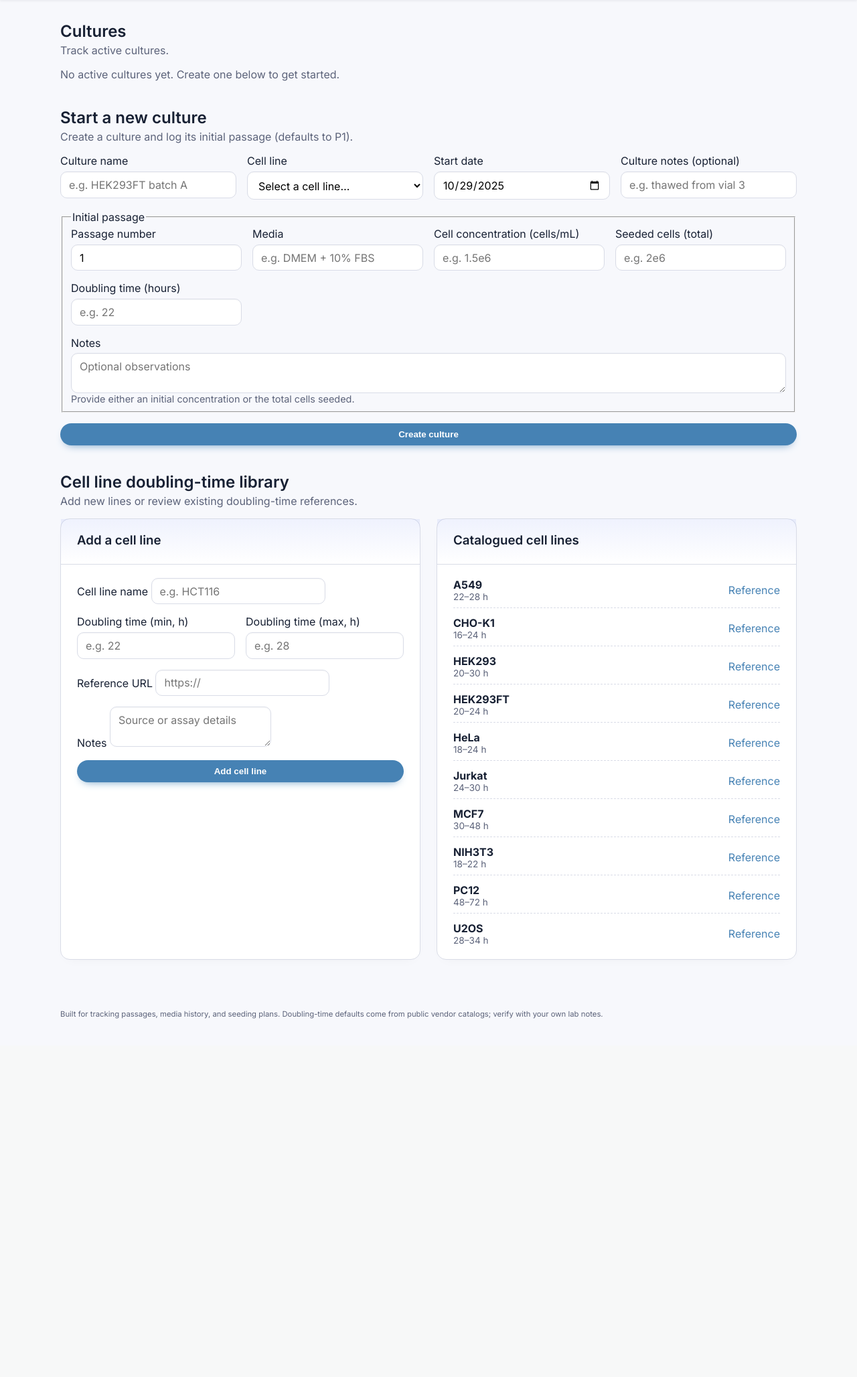
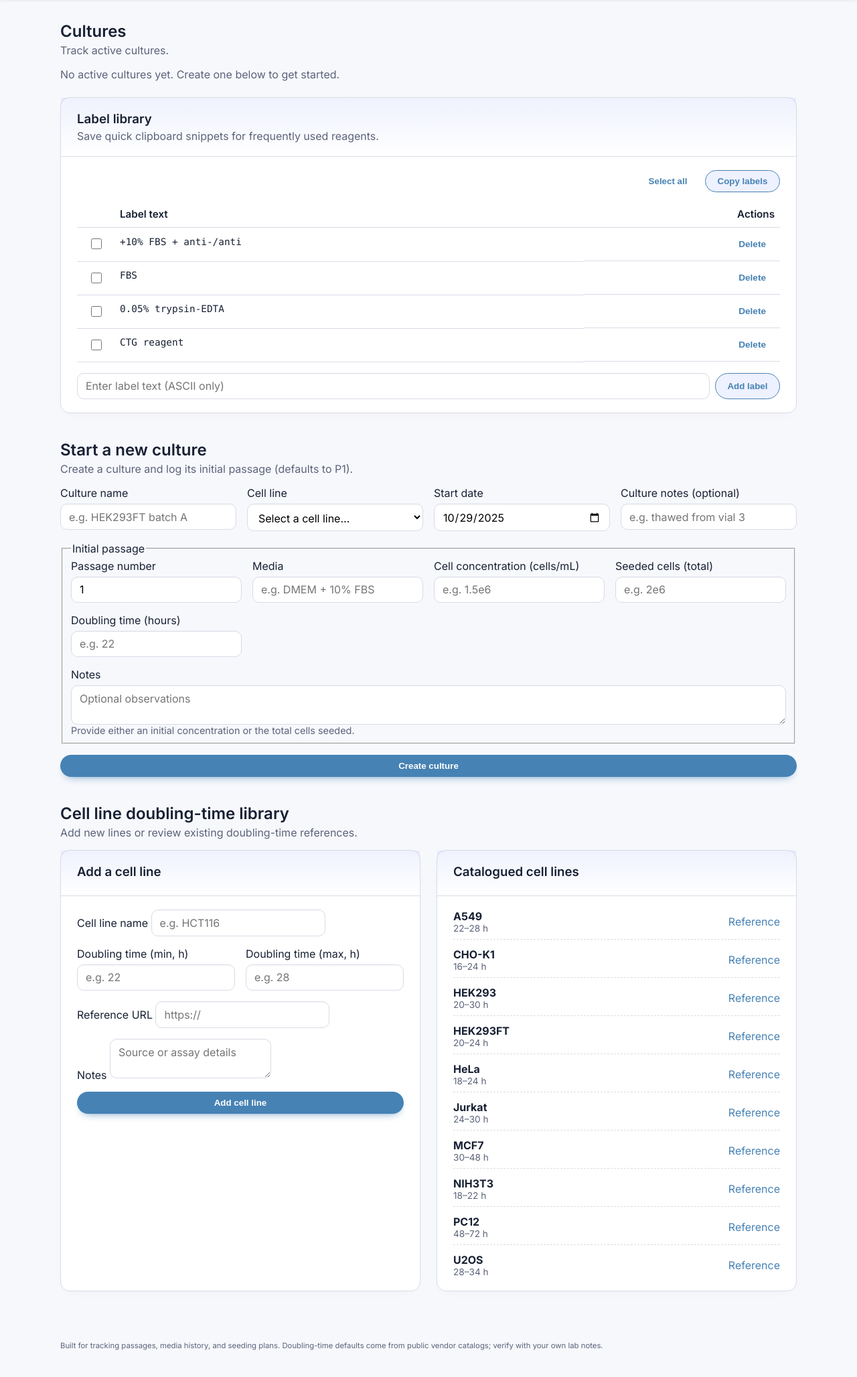
Before and after one commit to cyeunghl/cellSplitter, a Flask app: page / in a window 1280 px wide. Shown: the part 66-2122 px from the top of the page at 67% size. Before the commit the page ends 1587 px from the top, so only its background shows below. Run offline with Flask 3, Linux system fonts and the light colour scheme; data comes from the database, SQL or seed files in the repository; data that the repository does not hold is empty.

Commit message:
Add stale reminder control and label library

```diff
--- a/app.py
+++ b/app.py
@@ -60,6 +60,17 @@ HARVEST_VOLUME_HINTS: list[tuple[str, float]] = [
 PASSAGE_WARNING_SETTING = "passage_warning_threshold"
 DEFAULT_PASSAGE_WARNING = 20
 
+STALE_WARNING_SETTING = "stale_cutoff_days"
+DEFAULT_STALE_CUTOFF_DAYS = 4
+
+LABEL_LIBRARY_SETTING = "label_library"
+DEFAULT_LABEL_LIBRARY = [
+    "+10% FBS + anti-/anti",
+    "FBS",
+    "0.05% trypsin-EDTA",
+    "CTG reagent",
+]
+
 MYCO_STATUS_UNTESTED = "myco_untested"
 MYCO_STATUS_TESTED = "myco_tested"
 MYCO_STATUS_FREE = "myco_free"
@@ -135,6 +146,7 @@ class Culture(db.Model):
     start_date = db.Column(db.Date, nullable=False, default=date.today)
     notes = db.Column(db.Text, nullable=True)
     ended_on = db.Column(db.Date, nullable=True)
+    last_handled_on = db.Column(db.Date, nullable=True)
     measured_cell_concentration = db.Column(db.Float, nullable=True)
     measured_slurry_volume_ml = db.Column(db.Float, nullable=True)
     pre_split_confluence_percent = db.Column(db.Integer, nullable=True)
@@ -282,6 +294,10 @@ def setup_database() -> None:
     ensure_columns()
     if Setting.get_value(PASSAGE_WARNING_SETTING) is None:
         Setting.set_value(PASSAGE_WARNING_SETTING, str(DEFAULT_PASSAGE_WARNING))
+    if Setting.get_value(STALE_WARNING_SETTING) is None:
+        Setting.set_value(STALE_WARNING_SETTING, str(DEFAULT_STALE_CUTOFF_DAYS))
+    if Setting.get_value(LABEL_LIBRARY_SETTING) is None:
+        Setting.set_value(LABEL_LIBRARY_SETTING, json.dumps(DEFAULT_LABEL_LIBRARY))
 
 
 def ensure_columns() -> None:
@@ -311,6 +327,8 @@ def ensure_columns() -> None:
             connection.execute(
                 text("ALTER TABLE culture ADD COLUMN measured_slurry_volume_ml FLOAT")
             )
+        if not has_column("culture", "last_handled_on"):
+            connection.execute(text("ALTER TABLE culture ADD COLUMN last_handled_on DATE"))
         if not has_column("culture", "pre_split_confluence_percent"):
             connection.execute(
                 text("ALTER TABLE culture ADD COLUMN pre_split_confluence_percent INTEGER")
@@ -341,6 +359,12 @@ def ensure_columns() -> None:
             ),
             {"free": MYCO_STATUS_FREE, "tested": MYCO_STATUS_TESTED},
         )
+        connection.execute(
+            text(
+                "UPDATE culture SET last_handled_on = start_date "
+                "WHERE last_handled_on IS NULL"
+            )
+        )
 
 
 def parse_date(value: str | None) -> date:
@@ -494,6 +518,40 @@ def get_passage_warning_threshold() -> int:
     return max(1, value)
 
 
+def get_stale_cutoff_days() -> int:
+    raw = Setting.get_value(STALE_WARNING_SETTING)
+    if raw is None:
+        return DEFAULT_STALE_CUTOFF_DAYS
+    try:
+        value = int(raw)
+    except (TypeError, ValueError):
+        return DEFAULT_STALE_CUTOFF_DAYS
+    return max(0, value)
+
+
+def get_label_library() -> list[str]:
+    raw = Setting.get_value(LABEL_LIBRARY_SETTING)
+    if not raw:
+        return DEFAULT_LABEL_LIBRARY.copy()
+    try:
+        data = json.loads(raw)
+    except (TypeError, json.JSONDecodeError):
+        return DEFAULT_LABEL_LIBRARY.copy()
+    if not isinstance(data, list):
+        return DEFAULT_LABEL_LIBRARY.copy()
+    labels: list[str] = []
+    for entry in data:
+        if isinstance(entry, str):
+            cleaned = entry.strip()
+            if cleaned:
+                labels.append(cleaned)
+    return labels
+
+
+def save_label_library(labels: list[str]) -> None:
+    Setting.set_value(LABEL_LIBRARY_SETTING, json.dumps(labels))
+
+
 @app.route("/")
 def index():
     active_cultures = (
@@ -511,7 +569,8 @@ def index():
 
     today_value = date.today()
     passage_warning_threshold = get_passage_warning_threshold()
-    stale_cutoff_days = 4
+    stale_cutoff_days = get_stale_cutoff_days()
+    label_library = get_label_library()
 
     t75_vessel_id = None
     for vessel in vessels:
@@ -522,12 +581,15 @@ def index():
     bulk_culture_payload: list[dict] = []
     for culture in active_cultures:
         latest = culture.latest_passage
-        if latest is not None:
-            days_since_last_passage = (today_value - latest.date).days
-        else:
-            days_since_last_passage = (today_value - culture.start_date).days
-        culture.days_since_last_passage = days_since_last_passage
-        culture.is_stale = days_since_last_passage is not None and days_since_last_passage > stale_cutoff_days
+        last_activity_date = culture.start_date
+        if latest is not None and latest.date > last_activity_date:
+            last_activity_date = latest.date
+        if culture.last_handled_on and culture.last_handled_on > last_activity_date:
+            last_activity_date = culture.last_handled_on
+        days_since_last_activity = (today_value - last_activity_date).days
+
+        culture.days_since_last_passage = days_since_last_activity
+        culture.is_stale = days_since_last_activity is not None and days_since_last_activity > stale_cutoff_days
         culture.passage_warning_threshold = passage_warning_threshold
         culture.current_myco_status_value = culture.current_myco_status
         culture.current_myco_status_label = display_myco_status(culture.current_myco_status_value)
@@ -600,7 +662,7 @@ def index():
             "latest_vessel_name": latest_vessel_name,
             "default_slurry_volume_ml": default_slurry_volume_ml,
             "pre_split_confluence_percent": culture.pre_split_confluence_percent,
-            "days_since_last_passage": days_since_last_passage,
+            "days_since_last_passage": days_since_last_activity,
             "myco_status": culture.current_myco_status_value,
             "myco_status_locked": culture.myco_status_locked,
             "last_total_area_cm2": last_total_area,
@@ -636,6 +698,7 @@ def index():
         today=today_value,
         passage_warning_threshold=passage_warning_threshold,
         stale_cutoff_days=stale_cutoff_days,
+        label_library=label_library,
         myco_status_choices=MYCO_STATUS_CHOICES,
     )
 
@@ -659,6 +722,60 @@ def update_passage_threshold():
     return redirect(url_for("index"))
 
 
+@app.route("/settings/stale-cutoff", methods=["POST"])
+def update_stale_cutoff():
+    raw_value = request.form.get("stale_cutoff_days")
+    if raw_value in (None, ""):
+        flash("Enter the number of days before a culture is considered stale.", "error")
+        return redirect(url_for("index"))
+    try:
+        numeric = int(raw_value)
+    except (TypeError, ValueError):
+        flash("Enter a whole number of days (e.g. 4).", "error")
+        return redirect(url_for("index"))
+    if numeric < 0:
+        flash("Days cannot be negative.", "error")
+        return redirect(url_for("index"))
+    Setting.set_value(STALE_WARNING_SETTING, str(numeric))
+    if numeric == 1:
+        message = "Stale reminder updates after 1 day of inactivity."
+    else:
+        message = f"Stale reminder updates after {numeric} days of inactivity."
+    flash(message, "success")
+    return redirect(url_for("index"))
+
+
+@app.route("/labels", methods=["POST"])
+def add_label():
+    label_text = (request.form.get("label_text") or "").strip()
+    if not label_text:
+        flash("Enter label text before saving.", "error")
+        return redirect(url_for("index"))
+    if not label_text.isascii():
+        flash("Use ASCII characters for label text.", "error")
+        return redirect(url_for("index"))
+    labels = get_label_library()
+    labels.append(label_text)
+    save_label_library(labels)
+    flash("Label added to the library.", "success")
+    return redirect(url_for("index"))
+
+
+@app.route("/labels/<int:label_index>/delete", methods=["POST"])
+def delete_label(label_index: int):
+    labels = get_label_library()
+    if label_index < 0 or label_index >= len(labels):
+        flash("Selected label could not be found.", "error")
+        return redirect(url_for("index"))
+    removed = labels.pop(label_index)
+    save_label_library(labels)
+    if removed:
+        flash(f"Removed label '{removed}'.", "info")
+    else:
+        flash("Label removed.", "info")
+    return redirect(url_for("index"))
+
+
 @app.route("/culture", methods=["POST"])
 def create_culture():
     name = request.form.get("name", "").strip()
@@ -699,6 +816,7 @@ def create_culture():
         name=name,
         cell_line=cell_line,
         start_date=start_date,
+        last_handled_on=start_date,
         notes=culture_notes,
     )
     db.session.add(culture)
@@ -771,6 +889,7 @@ def clone_culture(culture_id: int):
         name=name,
         cell_line=culture.cell_line,
         start_date=today_value,
+        last_handled_on=today_value,
         notes=culture.notes,
     )
     db.session.add(new_culture)
@@ -999,6 +1118,7 @@ def add_passage(culture_id: int):
     db.session.add(passage)
 
     culture.pre_split_confluence_percent = None
+    culture.last_handled_on = passage_date
     db.session.commit()
 
     flash(
@@ -1717,6 +1837,7 @@ def create_bulk_passages():
         db.session.add(passage)
 
         culture.pre_split_confluence_percent = None
+        culture.last_handled_on = passage_date
 
         created_passages.append(
             {
@@ -1913,9 +2034,10 @@ def refresh_media(culture_id: int):
         else:
             culture.notes = entry
 
+    culture.last_handled_on = date.today()
     db.session.commit()
-    flash(f"Logged media refresh for '{culture.name}'.", "success")
-    return redirect(url_for("view_culture", culture_id=culture.id))
+    flash("Media refreshed.", "success")
+    return redirect(url_for("index"))
 
 
 @app.route("/culture/<int:culture_id>/myco", methods=["POST"])
--- a/static/css/style.css
+++ b/static/css/style.css
@@ -99,9 +99,22 @@ a:hover {
   margin-top: 0.25rem;
 }
 
+.sr-only {
+  position: absolute;
+  width: 1px;
+  height: 1px;
+  padding: 0;
+  margin: -1px;
+  overflow: hidden;
+  clip: rect(0, 0, 0, 0);
+  white-space: nowrap;
+  border: 0;
+}
+
 .header-actions {
   display: flex;
   gap: 0.75rem;
+  flex-wrap: wrap;
 }
 
 .header-actions form {
@@ -833,6 +846,13 @@ label.checkbox input[type='checkbox'] {
   margin-top: 1.5rem;
 }
 
+.label-card .card-actions {
+  display: flex;
+  justify-content: flex-end;
+  gap: 0.5rem;
+  margin-bottom: 0.75rem;
+}
+
 .label-card .select-col {
   width: 2.5rem;
 }
@@ -863,6 +883,63 @@ label.checkbox input[type='checkbox'] {
   font-family: 'SFMono-Regular', 'Consolas', 'Liberation Mono', 'Courier New', monospace;
   font-size: 0.9rem;
   line-height: 1.4;
+}
+
+.collapsible-card .card-header {
+  padding-bottom: 0;
+}
+
+.collapsible-header {
+  padding: 0;
+}
+
+.collapse-toggle {
+  width: 100%;
+  background: none;
+  border: none;
+  color: inherit;
+  padding: 1rem 1.25rem;
+  display: flex;
+  justify-content: space-between;
+  align-items: center;
+  gap: 1rem;
+  font: inherit;
+  cursor: pointer;
+  text-align: left;
+}
+
+.collapse-toggle:hover,
+.collapse-toggle:focus {
+  background: rgba(70, 130, 180, 0.08);
+}
+
+.collapse-toggle h3 {
+  margin: 0;
+}
+
+.collapse-toggle p {
+  margin: 0.35rem 0 0;
+  color: var(--text-muted);
+}
+
+.collapse-indicator {
+  font-size: 1.1rem;
+}
+
+.collapsible-body {
+  padding: 0 1.25rem 1.25rem;
+}
+
+.add-label-form {
+  margin-top: 1rem;
+  display: flex;
+  gap: 0.5rem;
+  flex-wrap: wrap;
+}
+
+.add-label-form input {
+  flex: 1 1 240px;
+  min-width: 200px;
 }
 
 .table td.actions .button {
--- a/static/js/app.js
+++ b/static/js/app.js
@@ -1574,14 +1574,14 @@ function attachSeedingOperationSwitcher() {
   updateSubmitAction();
 }
 
-function attachMycoTableCopyHandlers() {
-  const buttons = document.querySelectorAll('.copy-myco-table');
+function attachLabelTableCopyHandlers() {
+  const buttons = document.querySelectorAll('[data-copy-label-table]');
   if (!buttons.length) {
     return;
   }
 
   buttons.forEach((button) => {
-    const tableId = button.dataset.tableId;
+    const tableId = button.dataset.copyLabelTable;
     if (!tableId) {
       return;
     }
@@ -1606,16 +1606,16 @@ function attachMycoTableCopyHandlers() {
       const lines = rowsToCopy
         .map((row) => {
           const label = row.querySelector('.label-snippet');
-          const culture = row.querySelector('.myco-culture');
+          const extra = row.querySelector('.label-extra');
           const labelText = label ? label.textContent.trim() : '';
-          const cultureText = culture ? culture.textContent.trim() : '';
-          if (!labelText && !cultureText) {
+          const extraText = extra ? extra.textContent.trim() : '';
+          if (!labelText && !extraText) {
             return '';
           }
-          if (!cultureText) {
+          if (!extraText) {
             return labelText;
           }
-          return `${labelText}\t${cultureText}`;
+          return `${labelText}\t${extraText}`;
         })
         .filter((line) => line);
 
@@ -1680,14 +1680,14 @@ function attachPassageInfoButtons() {
   });
 }
 
-function attachMycoSelectAllHandlers() {
-  const buttons = document.querySelectorAll('.copy-myco-select-all');
+function attachLabelTableSelectAllHandlers() {
+  const buttons = document.querySelectorAll('[data-select-label-table]');
   if (!buttons.length) {
     return;
   }
 
   buttons.forEach((button) => {
-    const tableId = button.dataset.tableId;
+    const tableId = button.dataset.selectLabelTable;
     if (!tableId) {
       return;
     }
@@ -1698,18 +1698,53 @@ function attachMycoSelectAllHandlers() {
     }
 
     button.addEventListener('click', () => {
-      const checkboxes = Array.from(
-        table.querySelectorAll('tbody .label-select')
-      );
+      const checkboxes = Array.from(table.querySelectorAll('tbody .label-select'));
       if (!checkboxes.length) {
         return;
       }
 
       const shouldSelectAll = !checkboxes.every((checkbox) => checkbox.checked);
       checkboxes.forEach((checkbox) => {
+        // eslint-disable-next-line no-param-reassign
         checkbox.checked = shouldSelectAll;
       });
     });
+  });
+}
+
+function attachCollapsibleCards() {
+  const toggles = document.querySelectorAll('[data-collapse-target]');
+  if (!toggles.length) {
+    return;
+  }
+
+  toggles.forEach((toggle) => {
+    const targetId = toggle.dataset.collapseTarget;
+    if (!targetId) {
+      return;
+    }
+
+    const target = document.getElementById(targetId);
+    if (!target) {
+      return;
+    }
+
+    const indicator = toggle.querySelector('.collapse-indicator');
+
+    const setExpanded = (expanded) => {
+      toggle.setAttribute('aria-expanded', expanded ? 'true' : 'false');
+      target.hidden = !expanded;
+      if (indicator) {
+        indicator.textContent = expanded ? '-' : '+';
+      }
+    };
+
+    toggle.addEventListener('click', () => {
+      const expanded = toggle.getAttribute('aria-expanded') === 'true';
+      setExpanded(!expanded);
+    });
+
+    setExpanded(false);
   });
 }
 
@@ -3610,12 +3645,13 @@ document.addEventListener('DOMContentLoaded', () => {
   attachSeedingLabelCopyHandler();
   attachSeedingOperationSwitcher();
   attachSeedingFormHandler();
-  attachMycoSelectAllHandlers();
-  attachMycoTableCopyHandlers();
+  attachLabelTableSelectAllHandlers();
+  attachLabelTableCopyHandlers();
   attachMycoStatusForms();
   attachPassageInfoButtons();
   attachCulturePrintHandlers();
   initBulkProcessing();
   attachEndCultureHandlers();
   attachCloneCultureHandlers();
+  attachCollapsibleCards();
 });
--- a/templates/index.html
+++ b/templates/index.html
@@ -11,6 +11,22 @@
       </div>
       {% if active_cultures or ended_cultures %}
         <div class="header-actions">
+          <form
+            class="inline-form threshold-form"
+            method="post"
+            action="{{ url_for('update_stale_cutoff') }}"
+          >
+            <input
+              type="number"
+              name="stale_cutoff_days"
+              value="{{ stale_cutoff_days }}"
+              min="0"
+              step="1"
+              aria-label="Days before stale reminder"
+              class="input-small"
+            />
+            <button class="button secondary" type="submit">Set stale days</button>
+          </form>
           <form
             class="inline-form threshold-form"
             method="post"
@@ -242,30 +258,39 @@
           <div class="bulk-output" id="bulk-label-output" hidden></div>
         </div>
       </article>
-      <article class="card label-card">
-        <header class="card-header with-actions">
+      <article class="card label-card collapsible-card" data-collapsible>
+        <header class="card-header collapsible-header">
+          <button
+            type="button"
+            class="collapse-toggle"
+            data-collapse-target="myco-label-body"
+            aria-expanded="false"
+          >
             <div>
               <h3>Myco test labels</h3>
               <p>Quick label text for active cultures with today&rsquo;s date and initials.</p>
             </div>
+            <span class="collapse-indicator" aria-hidden="true">+</span>
+          </button>
+        </header>
+        <div class="card-body collapsible-body" id="myco-label-body" hidden>
           <div class="card-actions">
             <button
               type="button"
-              class="button ghost copy-myco-select-all"
-              data-table-id="myco-label-table"
+              class="button ghost"
+              data-select-label-table="myco-label-table"
             >
               Select all
             </button>
             <button
               type="button"
-              class="button secondary copy-myco-table"
-              data-table-id="myco-label-table"
+              class="button secondary"
+              data-copy-label-table="myco-label-table"
             >
               Copy table
             </button>
           </div>
-        </header>
-        <div class="card-body table-wrapper">
+          <div class="table-wrapper">
             <table class="table label-table" id="myco-label-table">
               <thead>
                 <tr>
@@ -289,16 +314,95 @@
                     <td class="wrap">
                       <pre class="label-snippet">{{ label_text }}</pre>
                     </td>
-                  <td class="myco-culture">{{ culture.name }}</td>
+                    <td class="label-extra">{{ culture.name }}</td>
                   </tr>
                 {% endfor %}
               </tbody>
             </table>
           </div>
+        </div>
       </article>
     {% else %}
       <p class="empty-state">No active cultures yet. Create one below to get started.</p>
     {% endif %}
+    <article class="card label-card">
+      <header class="card-header">
+        <h3>Label library</h3>
+        <p>Save quick clipboard snippets for frequently used reagents.</p>
+      </header>
+      <div class="card-body">
+        <div class="card-actions">
+          <button
+            type="button"
+            class="button ghost"
+            data-select-label-table="label-library-table"
+          >
+            Select all
+          </button>
+          <button
+            type="button"
+            class="button secondary"
+            data-copy-label-table="label-library-table"
+          >
+            Copy labels
+          </button>
+        </div>
+        <div class="table-wrapper">
+          <table class="table label-table" id="label-library-table">
+            <thead>
+              <tr>
+                <th scope="col" class="select-col" aria-label="Select label"></th>
+                <th scope="col">Label text</th>
+                <th scope="col" class="actions-column">Actions</th>
+              </tr>
+            </thead>
+            <tbody>
+              {% if label_library %}
+                {% for label in label_library %}
+                  <tr>
+                    <td class="select-cell">
+                      <input
+                        type="checkbox"
+                        class="label-select"
+                        name="library-select-{{ loop.index }}"
+                        aria-label="Select saved label {{ loop.index }}"
+                      />
+                    </td>
+                    <td class="wrap">
+                      <pre class="label-snippet">{{ label }}</pre>
+                    </td>
+                    <td class="actions">
+                      <form
+                        class="inline-form"
+                        method="post"
+                        action="{{ url_for('delete_label', label_index=loop.index0) }}"
+                      >
+                        <button class="button ghost small" type="submit">Delete</button>
+                      </form>
+                    </td>
+                  </tr>
+                {% endfor %}
+              {% else %}
+                <tr>
+                  <td colspan="3" class="empty-state">No saved labels yet.</td>
+                </tr>
+              {% endif %}
+            </tbody>
+          </table>
+        </div>
+        <form class="inline-form add-label-form" method="post" action="{{ url_for('add_label') }}">
+          <label class="sr-only" for="new-label-text">New label text</label>
+          <input
+            type="text"
+            id="new-label-text"
+            name="label_text"
+            placeholder="Enter label text (ASCII only)"
+            required
+          />
+          <button class="button secondary" type="submit">Add label</button>
+        </form>
+      </div>
+    </article>
   </section>
 
   <section class="section">
```
Also changed, not shown: README.md. Lines whose indentation alone changed are shown as unchanged.
